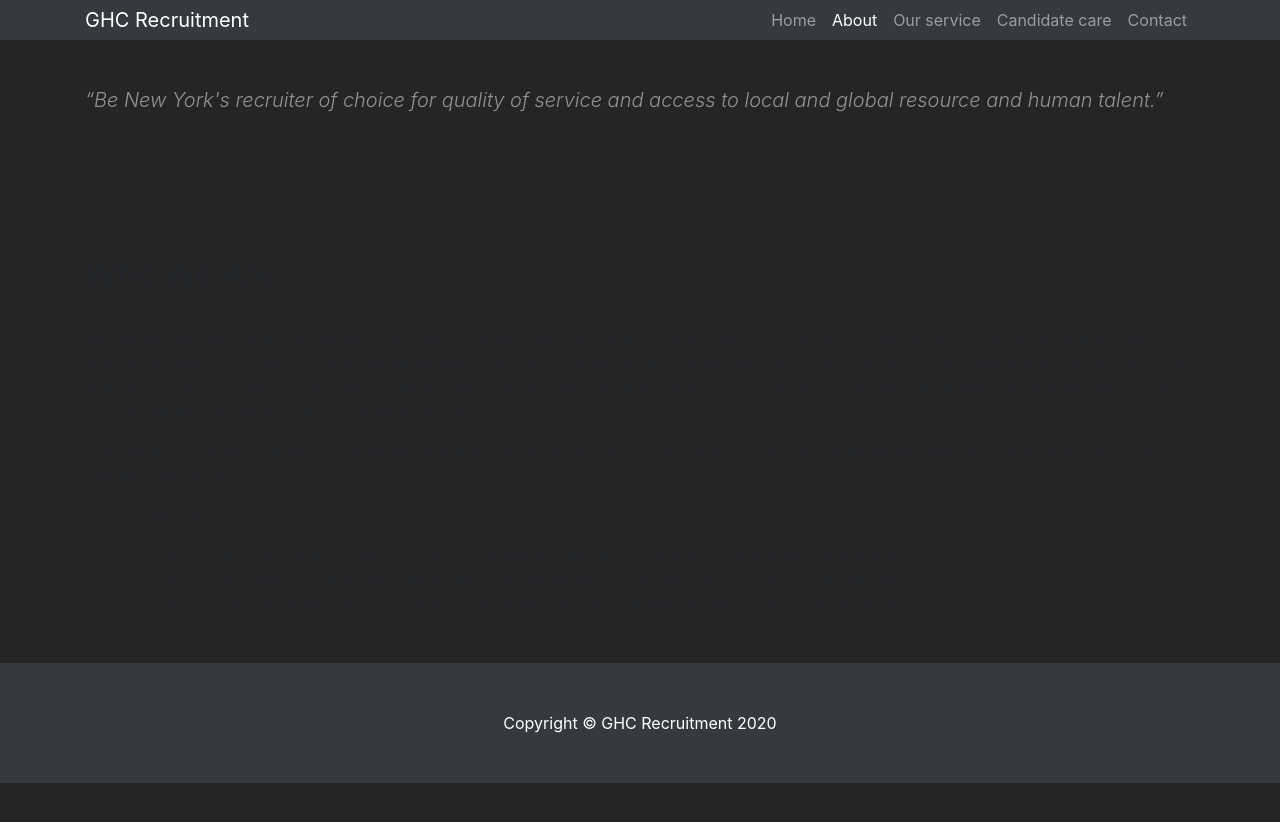
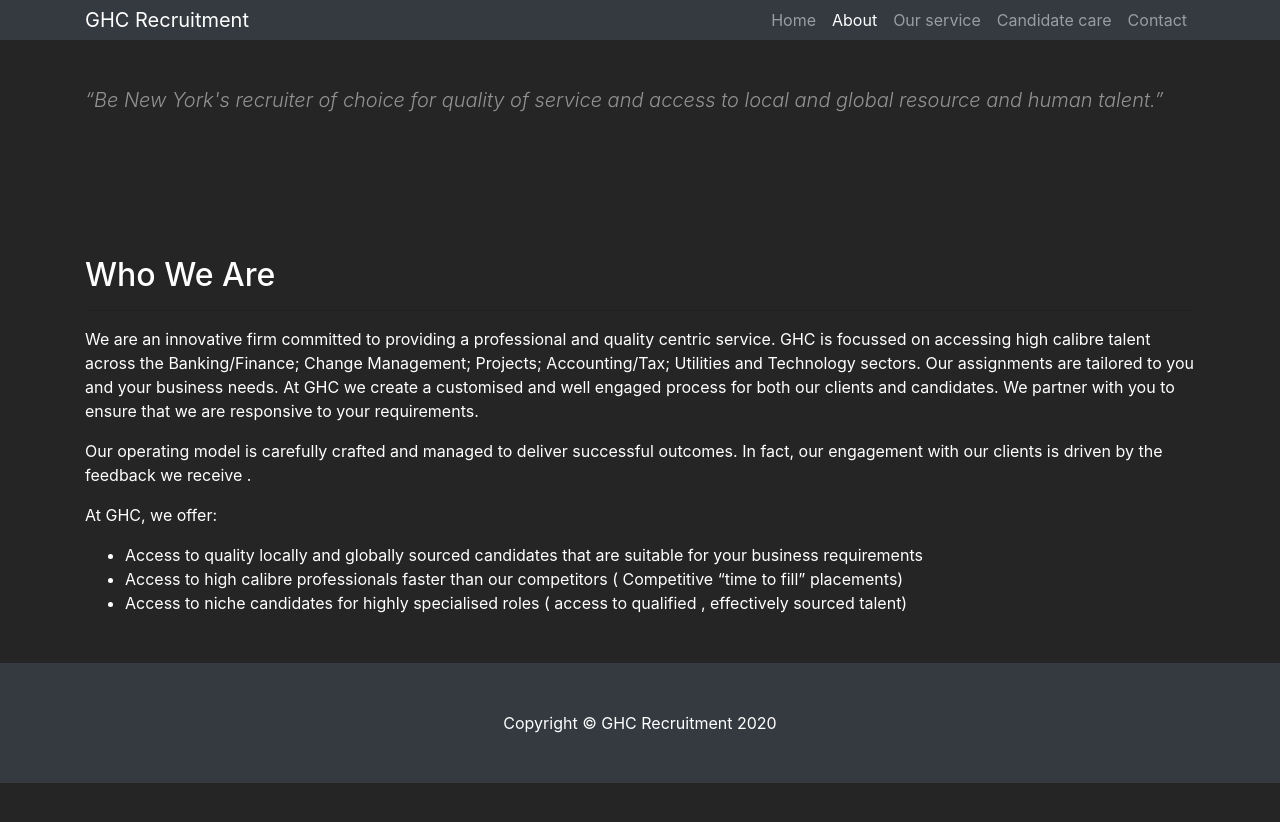
Before and after one commit to MalWalters/ghc-recruitment.github.io, a Jekyll site: the page built from _pages/who-we-are.html, in a window 1280 px wide. Shown: the top 822 px of the page. Built offline with Jekyll 4.4.1, drawn with Linux system fonts in a browser that asks for light colours.

Commit message:
Adding text colour to other pages

```diff
--- a/_layouts/default.html
+++ b/_layouts/default.html
@@ -8,7 +8,7 @@
 <body>
   {% include navigation.html %} {% include header.html %}
   <!-- Page Content -->
-  <div class="container mb-5">
+  <div class="container mb-5 text-white">
     {{ content }}
   </div>
   <!-- /.container -->
```
